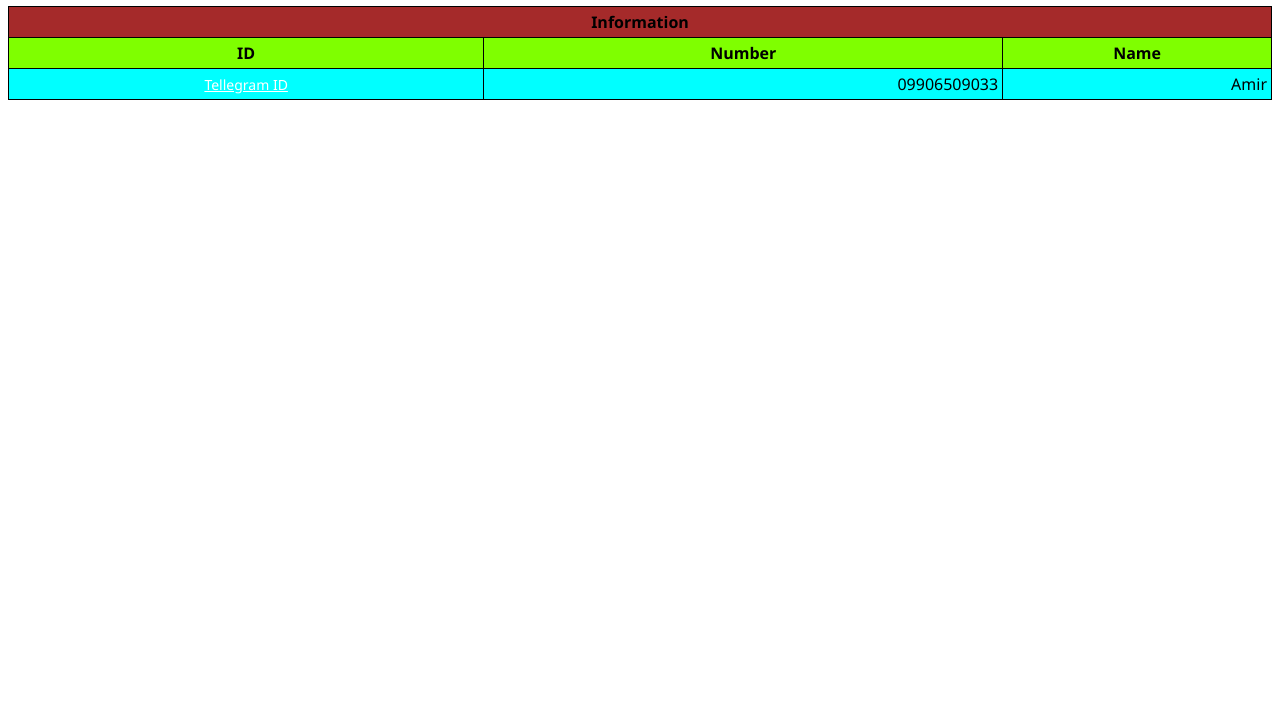
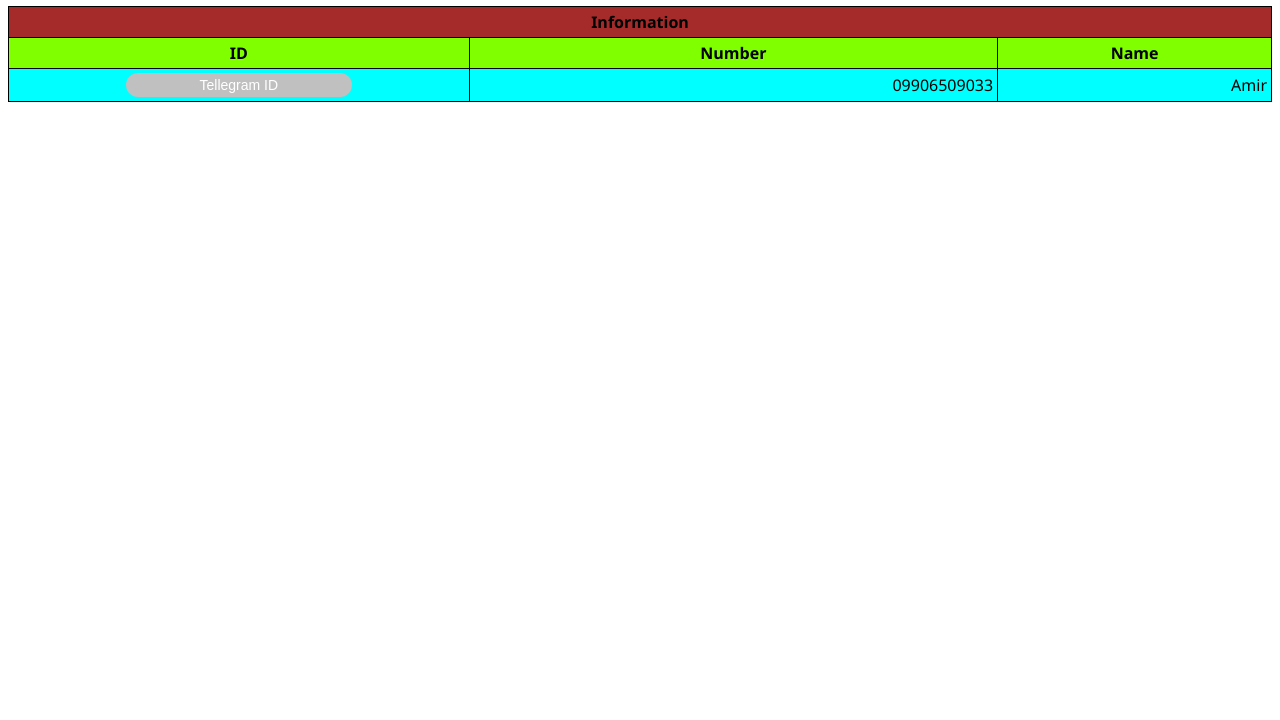
Before and after one commit to ll4mirffx56/infosite, a plain HTML site: page my-table/myinfo.html in a window 1280 px wide. Shown: the part 80-800 px from the top of the page. Drawn offline with Linux system fonts and the light colour scheme.

Commit message:
myinfo.html

```diff
--- a/my-table/myinfo.html
+++ b/my-table/myinfo.html
@@ -36,7 +36,7 @@ padding: 4px  ;
             <tr>
         <td>Amir</td>
         <td>09906509033</td>
-        <td style= "text-align: center; color: ;"> <a href="https://t.me/RishSefied><button style="width: 50%; padding:  4px;font-size:  14px;color: white;
+        <td style= "text-align: center; color: ;"> <a href="https://t.me/RishSefied"> <button style="width: 50%; padding:  4px;font-size:  14px;color: white;
         background: linear-gradient(135deg, #667eea, #764ba2 ,); border: none;border-radius: 12px;box-shadow: 0 4px 12px rgba(red, green, blue, alpha);transition: all 0.3s ease; cursor: pointer;"
         onmouseover="this.style.transform='scale(1.05)'"
         onmouseout="this.style.transform='scale(1)'">Tellegram ID </button></a></td>
```
